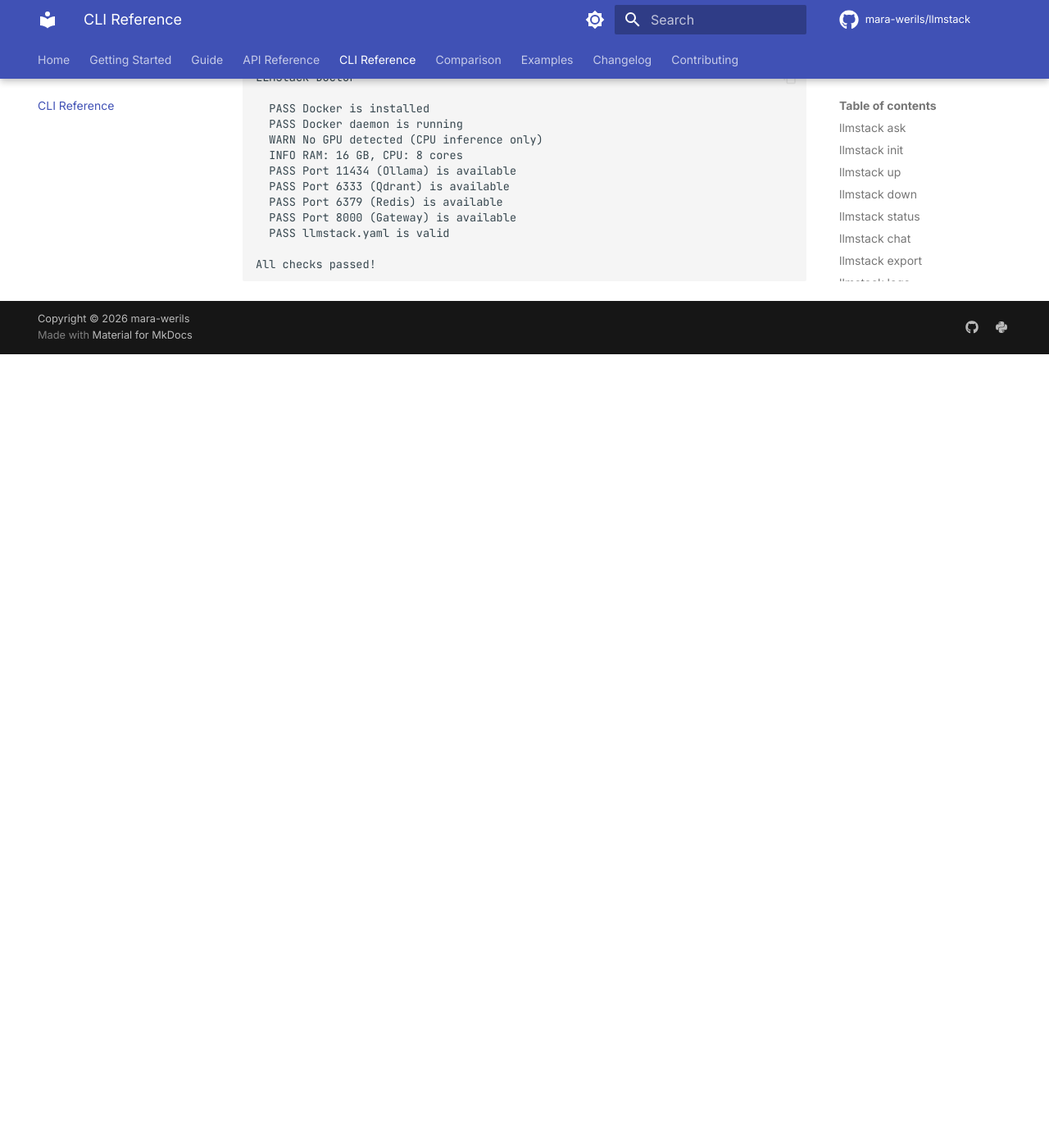
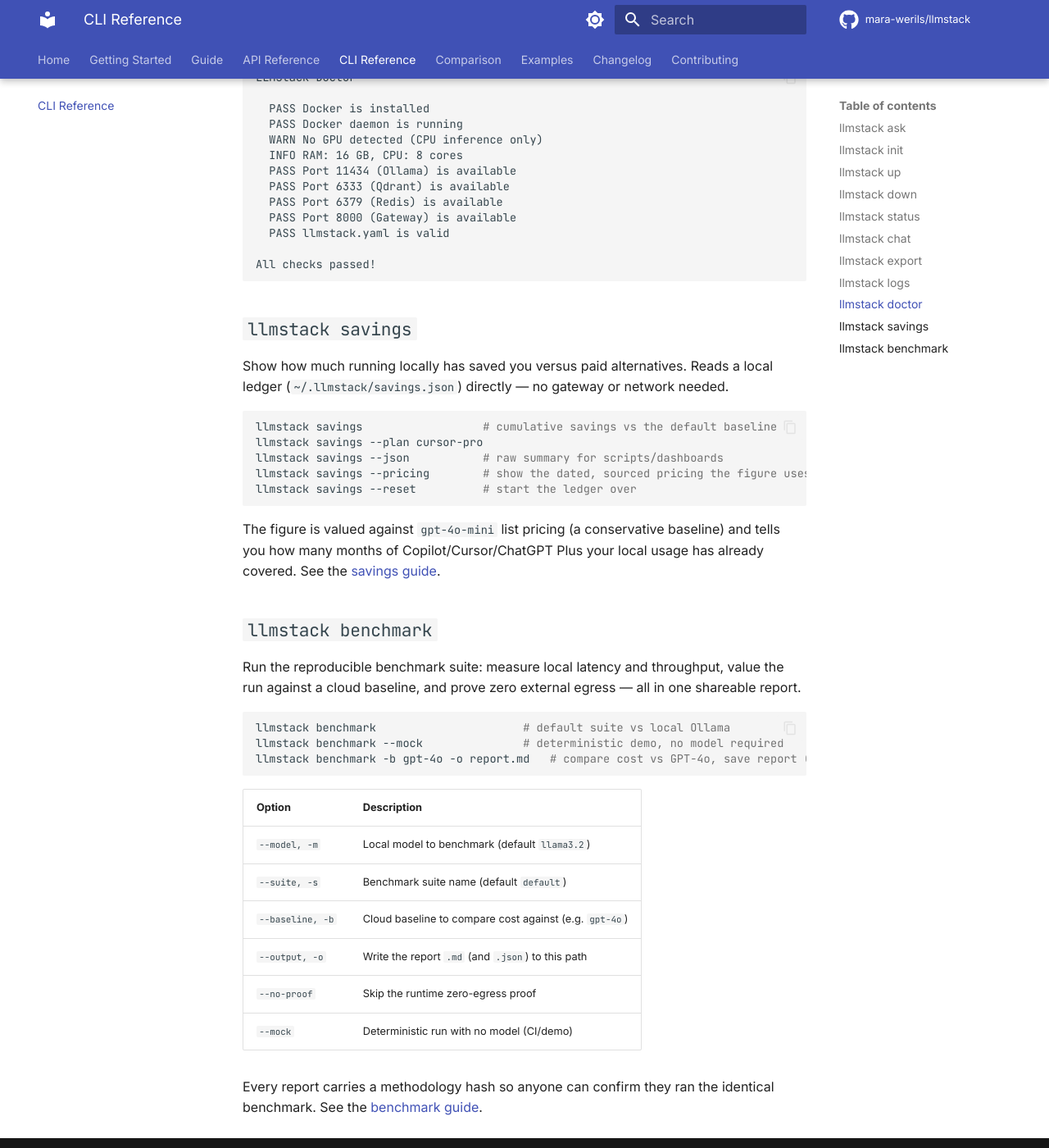
Before and after one commit to mara-werils/llmstack, an MkDocs documentation site: the page built from docs/cli.md, in a window 1280 px wide and 1400 px high, scrolled down 9676 px. Shown: the whole window at 82% size. Built offline with MkDocs 1.6.1 and Material for MkDocs 9.7.7, drawn with Linux system fonts in a browser that asks for light colours; comment, search, counter and statistics services are not loaded; before the commit the page ends 10108 px from its top, so only the background shows below that.

Commit message:
docs: document /v1/savings endpoints and the savings/benchmark CLI commands

````diff
--- a/docs/cli.md
+++ b/docs/cli.md
@@ -405,3 +405,44 @@
 
 All checks passed!
 ```
+
+## `llmstack savings`
+
+Show how much running locally has saved you versus paid alternatives. Reads a
+local ledger (`~/.llmstack/savings.json`) directly — no gateway or network needed.
+
+```bash
+llmstack savings                  # cumulative savings vs the default baseline
+llmstack savings --plan cursor-pro
+llmstack savings --json           # raw summary for scripts/dashboards
+llmstack savings --pricing        # show the dated, sourced pricing the figure uses
+llmstack savings --reset          # start the ledger over
+```
+
+The figure is valued against `gpt-4o-mini` list pricing (a conservative baseline)
+and tells you how many months of Copilot/Cursor/ChatGPT Plus your local usage has
+already covered. See the [savings guide](guide/savings.md).
+
+## `llmstack benchmark`
+
+Run the reproducible benchmark suite: measure local latency and throughput, value
+the run against a cloud baseline, and prove zero external egress — all in one
+shareable report.
+
+```bash
+llmstack benchmark                      # default suite vs local Ollama
+llmstack benchmark --mock               # deterministic demo, no model required
+llmstack benchmark -b gpt-4o -o report.md   # compare cost vs GPT-4o, save report (.md + .json)
+```
+
+| Option | Description |
+|---|---|
+| `--model, -m` | Local model to benchmark (default `llama3.2`) |
+| `--suite, -s` | Benchmark suite name (default `default`) |
+| `--baseline, -b` | Cloud baseline to compare cost against (e.g. `gpt-4o`) |
+| `--output, -o` | Write the report `.md` (and `.json`) to this path |
+| `--no-proof` | Skip the runtime zero-egress proof |
+| `--mock` | Deterministic run with no model (CI/demo) |
+
+Every report carries a methodology hash so anyone can confirm they ran the
+identical benchmark. See the [benchmark guide](guide/benchmarks.md).
````
Also changed, not shown: docs/api/system.md (+33 -0 lines).
